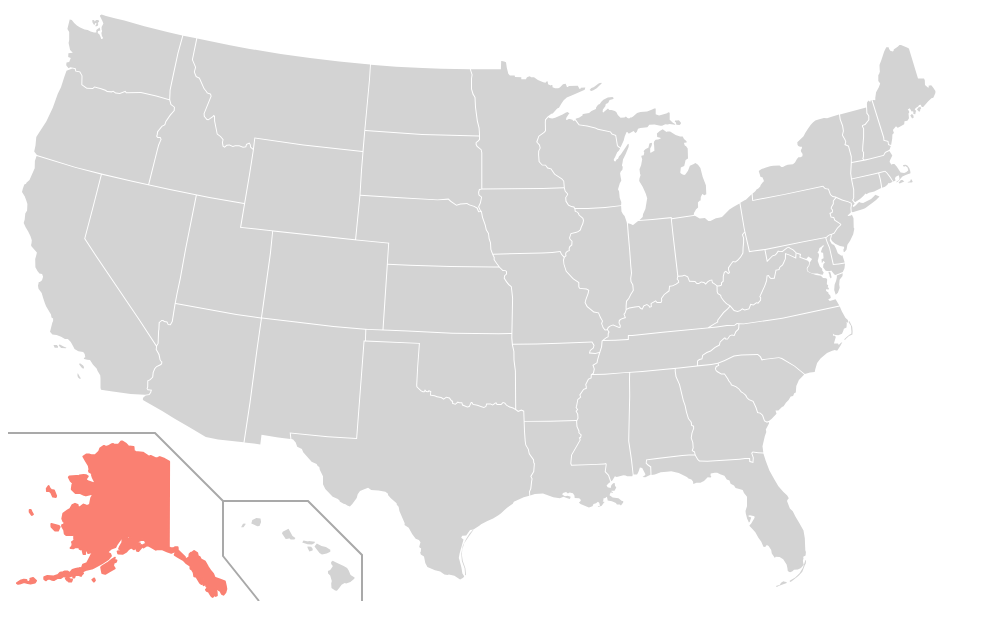
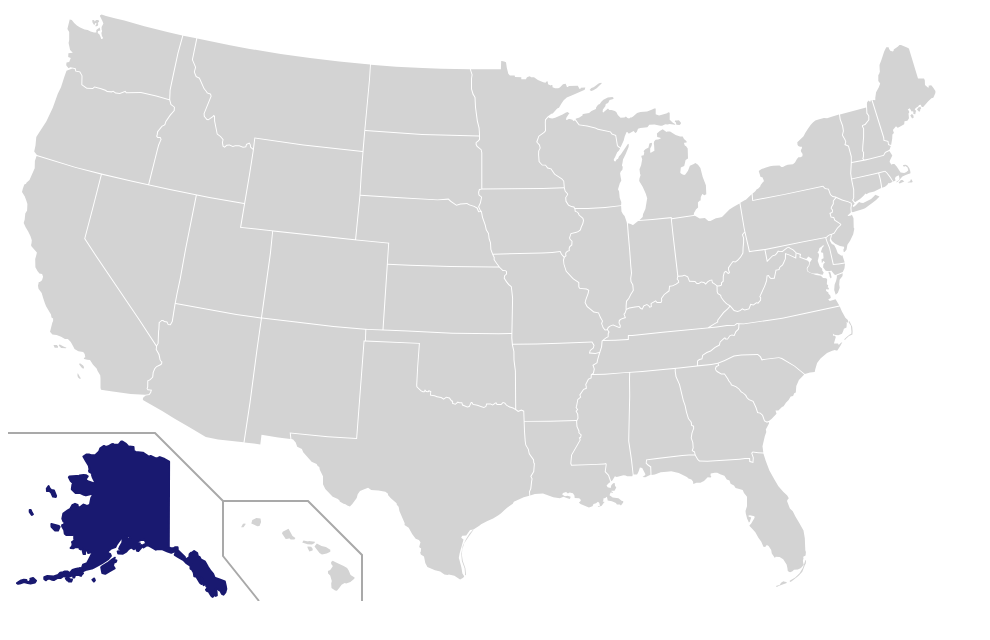
Before and after one commit to isaaclee12/racial-disparities-in-police-killings-by-state, a Flask app: page /maptest in a window 1280 px wide, with the pointer over the restyled element. Shown: the top 640 px of the page, without its empty margins (0-990 px from the left). Run offline with Flask 2, Linux system fonts and the light colour scheme; parts of the project's set-up code (start-up, migrations or seed data) failed here and were passed over.

Commit message:
change map highlight color

```diff
--- a/static/main.css
+++ b/static/main.css
@@ -1,4 +1,5 @@
-/* BEGIN CODE from websitebeaver.com*/
+/* Inspired from websitebeaver.com guide*/
+
 #us-map{
   display: block;
   position: absolute; top: 0;
@@ -8,10 +9,10 @@
 }
 
 path:not(#frames):hover, circle:hover {
-  stroke: salmon !important;
+  stroke: #191970 !important;
   stroke-width:2px;
   stroke-linejoin: round;
-  fill: salmon !important;
+  fill: #191970 !important;
   cursor: pointer;
 }
 
@@ -33,7 +34,6 @@ path:not(#frames):hover, circle:hover {
   padding: 5px;
   font-family: arial;
 }
-/* END CODE from websitebeaver.com*/
 
 #stats {
     color: white;
```
